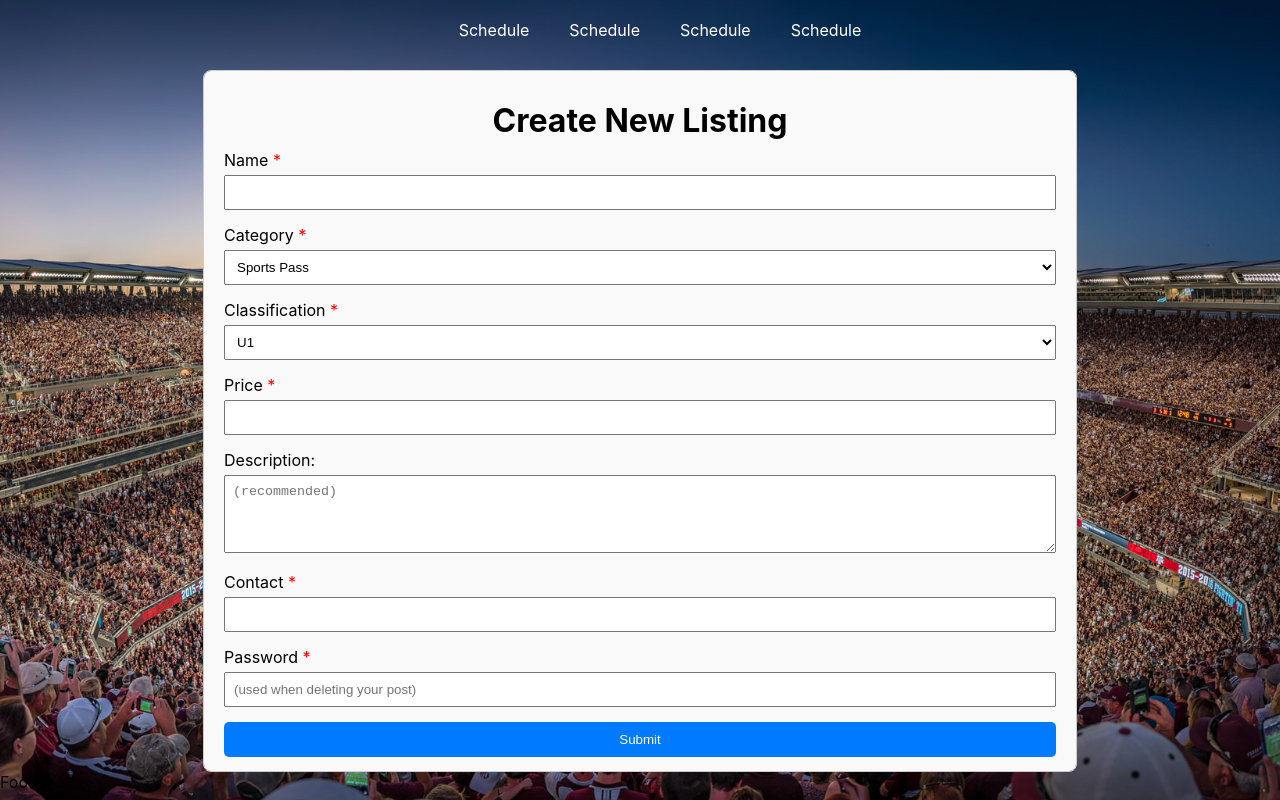
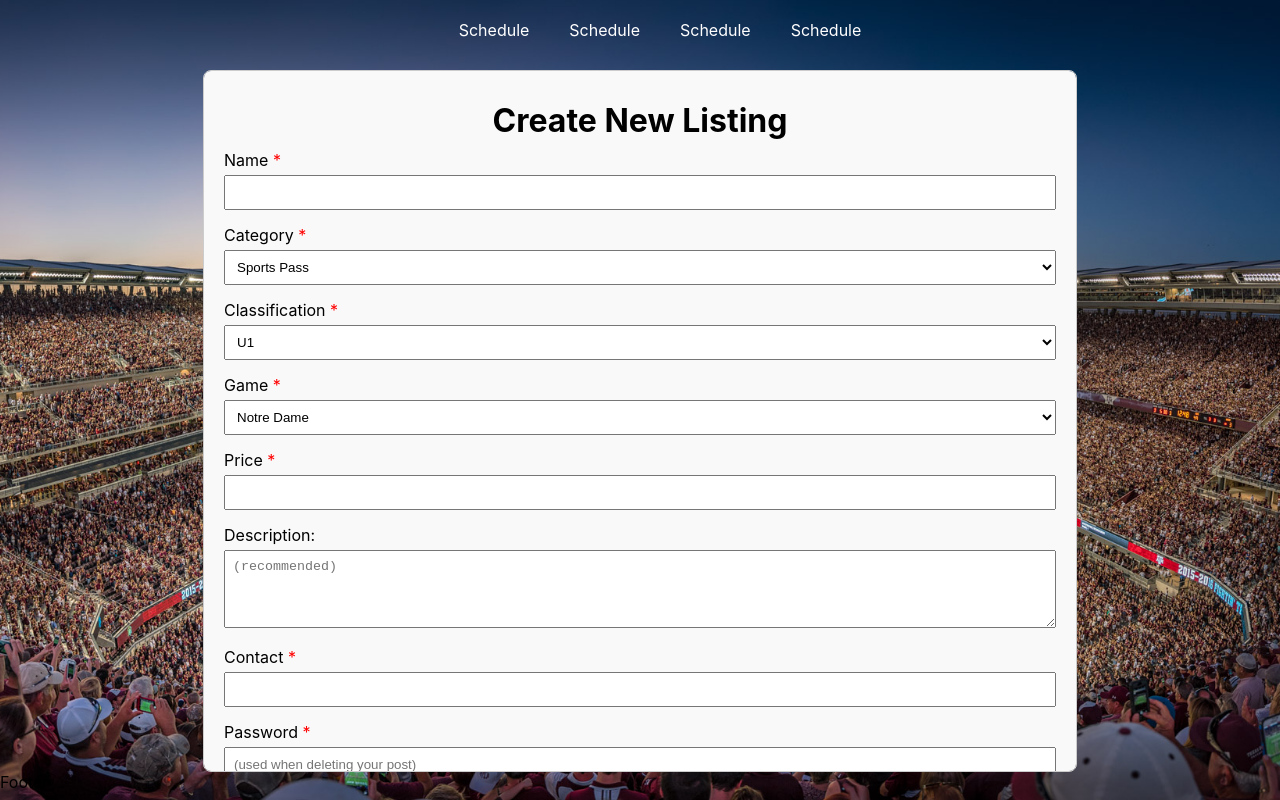
Before and after one commit to andrewlin27/Sports-Pass, a React (Create React App) app in the folder frontend/: page /sell in a window 1280 px wide. Shown: the top 800 px of the page. Built offline with nearby package versions, Linux system fonts and the light colour scheme.

Commit message:
game field in sell page

```diff
--- a/frontend/src/components/Sell.js
+++ b/frontend/src/components/Sell.js
@@ -2,7 +2,7 @@ import React, { useState } from 'react';
 import './css/Sell.css';
 
 const Sell = () => {
-    const [additionalField, setAdditionalField] = useState(
+    const [additionalField, setAdditionalField] = useState([
         <div className="form-group">
             <label htmlFor="classification">Classification<span className="required"> *</span></label>
             <select id="classification" name="classification" required>
@@ -11,10 +11,24 @@ const Sell = () => {
                 <option value="U3">U3</option>
                 <option value="U4">U4</option>
             </select>
+        </div>,
+
+        <div className="form-group">
+            <label htmlFor="game">Game<span className="required"> *</span></label>
+            <select id="game" name="game" required>
+                <option value="Notre Dame">Notre Dame</option>
+                <option value="McNeese State">McNeese State</option>
+                <option value="Bowling Green">Bowling Green</option>
+                <option value="Missouri">Missouri</option>
+                <option value="LSU">LSU</option>
+                <option value="NM State">NM State</option>
+                <option value="Texas">Texas</option>
+            </select>
         </div>
-    );
+    ]);
 
     const [imageField, setImageField] = useState(null);
+
 
     const handleCategoryChange = (e) => {
         const selectedCategory = e.target.value;
@@ -22,7 +36,7 @@ const Sell = () => {
         if (selectedCategory === 'Sports Pass') {
             setImageField(null);
 
-          setAdditionalField(
+            setAdditionalField([
                 <div className="form-group">
                     <label htmlFor="classification">Classification<span className="required"> *</span></label>
                     <select id="classification" name="classification" required>
@@ -31,8 +45,21 @@ const Sell = () => {
                         <option value="U3">U3</option>
                         <option value="U4">U4</option>
                     </select>
+                </div>,
+
+                <div className="form-group">
+                    <label htmlFor="game">Game<span className="required"> *</span></label>
+                    <select id="game" name="game" required>
+                        <option value="Notre Dame">Notre Dame</option>
+                        <option value="McNeese State">McNeese State</option>
+                        <option value="Bowling Green">Bowling Green</option>
+                        <option value="Missouri">Missouri</option>
+                        <option value="LSU">LSU</option>
+                        <option value="NM State">NM State</option>
+                        <option value="Texas">Texas</option>
+                    </select>
                 </div>
-          );
+            ]);
         }
 
         else {
```
Lines whose indentation alone changed are shown as unchanged.
